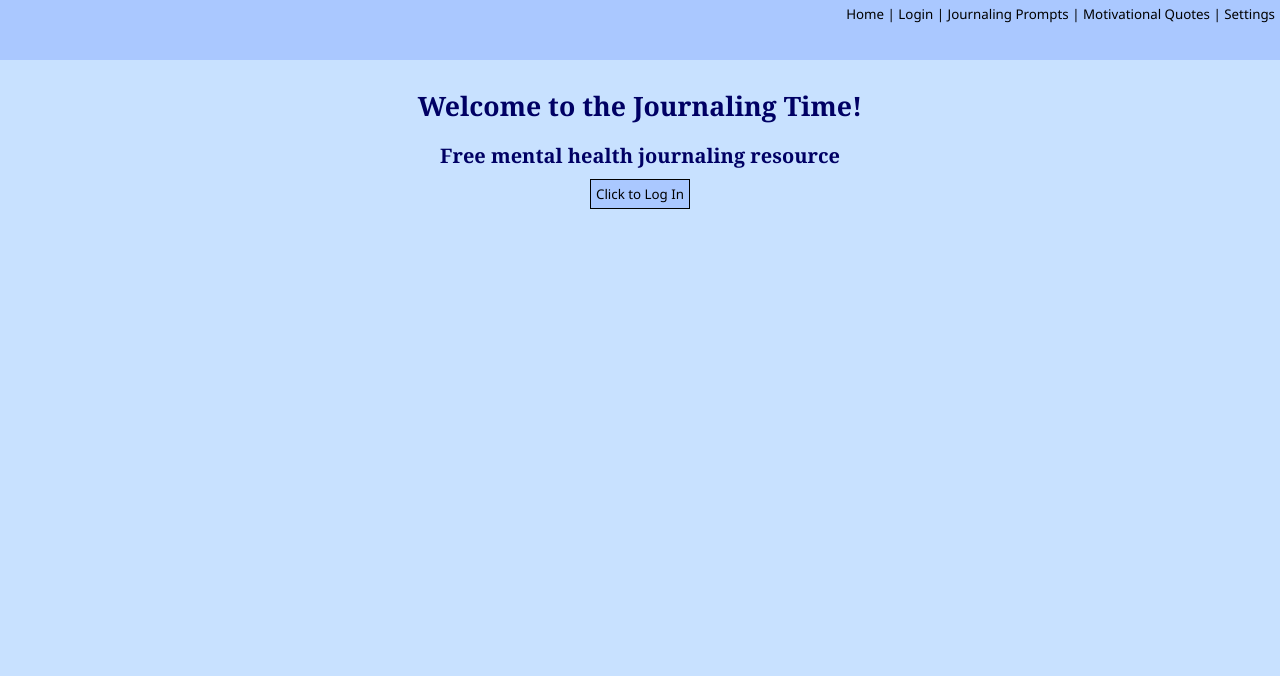
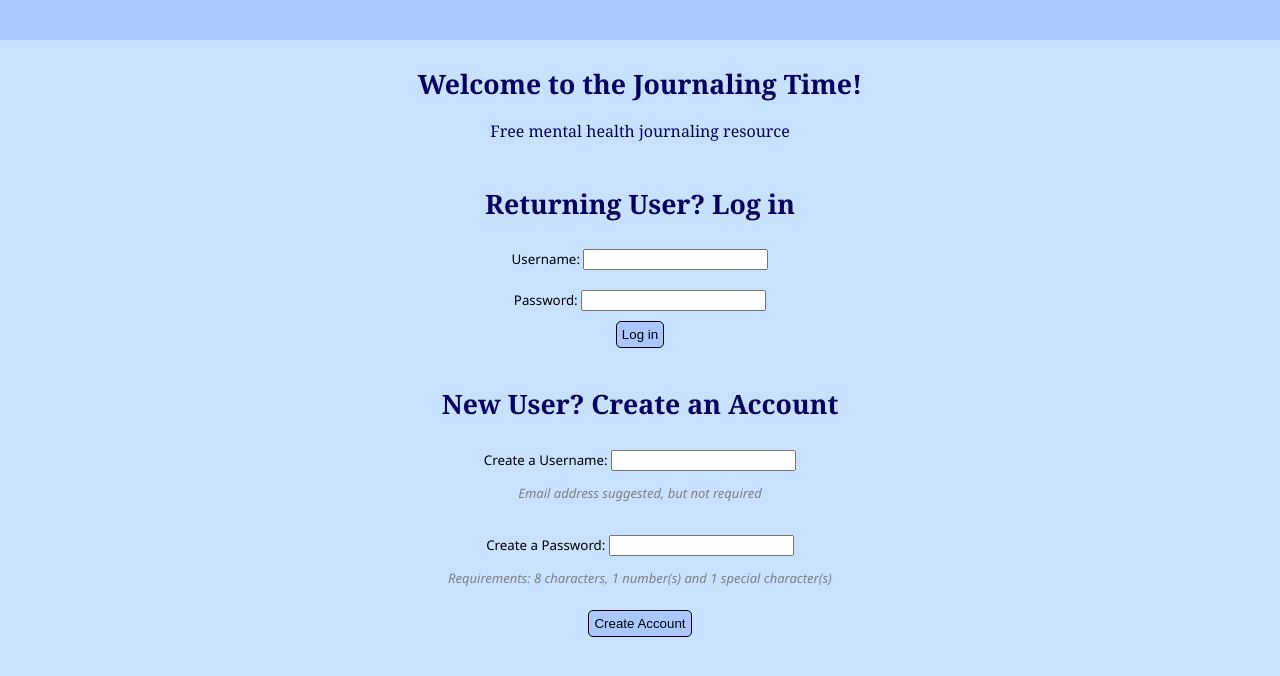
Before and after one commit to emilyandresen/CPSC332Project, a plain HTML site: page docs/index.html in a window 1280 px wide. Drawn offline with Linux system fonts and the light colour scheme.

Commit message:
fulfilled req to log in/out & updated styling/nav

```diff
--- a/docs/index.html
+++ b/docs/index.html
@@ -4,25 +4,45 @@
     <meta charset="UTF-8">
     <meta http-equiv="X-UA-Compatible" content="IE=edge">
     <meta name="viewport" content="width=device-width, initial-scale=1.0">
-    <title>Mental Health Journaling</title>
+    <title>Journaling Time</title>
     <link href="my-styles.css" rel="stylesheet">
 </head>
 <body>
-    <nav>
-        <a href="#home">Home</a>
-       |
-        <a href="login.html">Login</a>
-        |
-        <a href="prompts.html">Journaling Prompts</a>
-        |
-        <a href="quotes.html">Motivational Quotes</a>
-        |
-        <a href="settings.html">Settings</a>
-    </nav>
+    <nav></nav>
     <div class="main">
         <h1>Welcome to the Journaling Time!</h1>
-        <h2>Free mental health journaling resource</h2>
-        <a class="button" href="login.html">Click to Log In</a>
+        <h3>Free mental health journaling resource</h2>
+
+        <div id="login">
+            <h1>Returning User? Log in</h1>
+            <form action="user-home.html">
+                <div>
+                    <label for="user">Username: </label>
+                    <input name="user" id="user" type="text" required>
+                </div>
+                <div>
+                    <label for="password">Password:</label>
+                    <input name="password" id="password" type="password" required>
+                </div>
+                <input class="button" type="submit" value="Log in">
+            </form>
+        </div>
+        <div id="create-account">
+            <h1>New User? Create an Account</h1>
+            <form action="user-home.html">
+                <div>
+                    <label for="user">Create a Username: </label>
+                    <input name="user" id="user" type="text" required>
+                    <p class="small">Email address suggested, but not required</p>
+                </div>
+                <div>
+                    <label for="password">Create a Password:</label>
+                    <input name="password" id="password" type="password" required>
+                    <p class="small">Requirements: 8 characters, 1 number(s) and 1 special character(s)</p>
+                </div>
+                <input class="button" type="submit" value="Create Account">
+            </form>
+        </div>
     </div>
 </body>
 </html>
--- a/docs/my-styles.css
+++ b/docs/my-styles.css
@@ -5,6 +5,11 @@
             /* EXTRA CREDIT custom font */
             font-family: 'Segoe UI';
             font-size: 10pt;
+        }
+        div {
+            padding: 10px;
+            position: relative;
+            text-align: center;
         }
         h1, h2 {
             color: rgb(0, 0, 100);
@@ -28,15 +33,15 @@
             position: absolute;
             top: 0px;
             right: 0px;
-            padding: 5px;
+            padding: 10px;
             background-color: rgb(170, 200, 255);
             width: 100%;
-            height: 50px;
+            height: 20px;
         }
-        p {
+        footer {
             border-top: 2pt dotted black;
             border-bottom: 2pt dotted black;
-            padding: 2px;
+            margin-bottom: 15px;
             text-align: center;
         }
         a {
@@ -46,10 +51,8 @@
         }
         .main {
             margin-bottom: 100px;
-            position: relative;
-            text-align: center;
             right: 0px;
-            top: 70px;
+            top: 30px;
         }
         table,
         th,
@@ -84,4 +87,10 @@
             border: 1pt solid black;
             background-color: rgb(170, 200, 255);
             padding: 5px;
+            border-radius: 5px;
         }
+        .small {
+            font-size: small;
+            color: gray;
+            font-style: italic;
+        }
```
Also changed, not shown: docs/prompts.html (+3 -3 lines), docs/quotes.html (+3 -3 lines), docs/settings.html (+9 -1 lines), docs/user-home.html (renamed from docs/login.html, +10 -4 lines).
